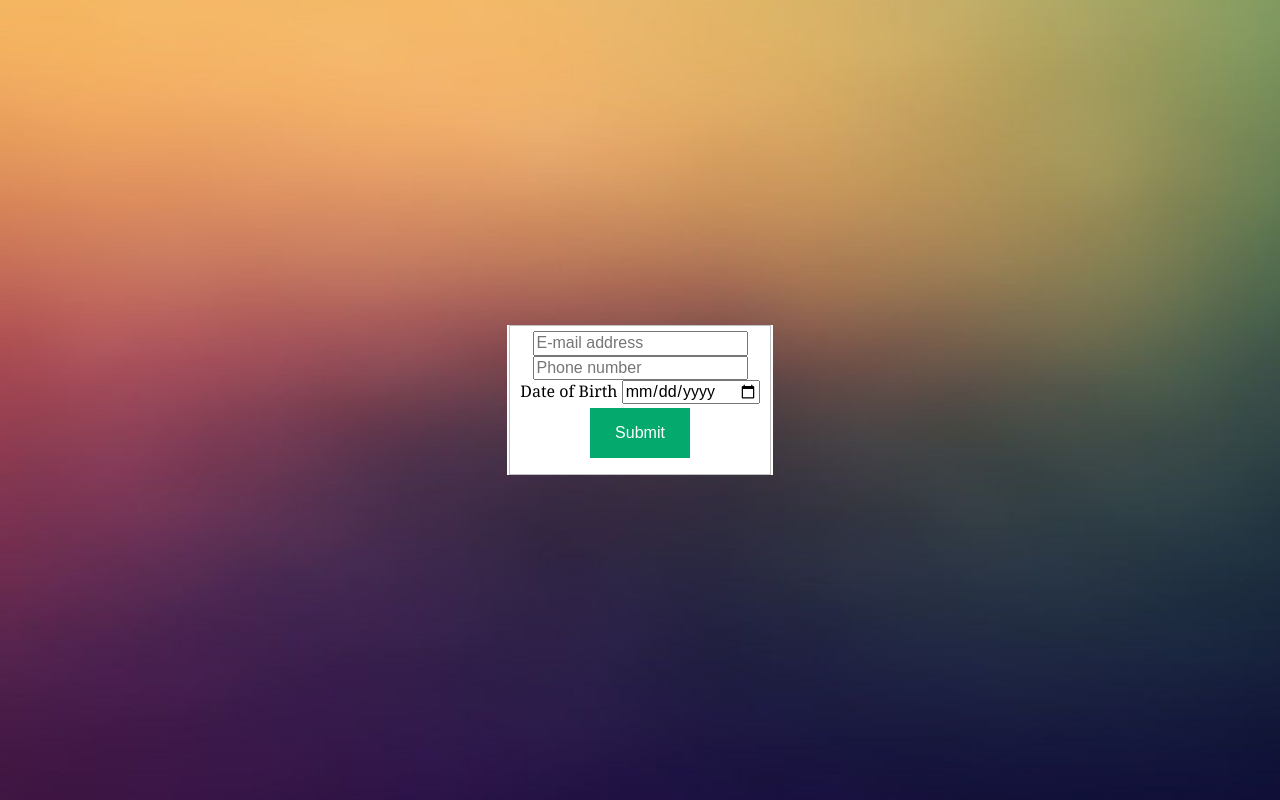
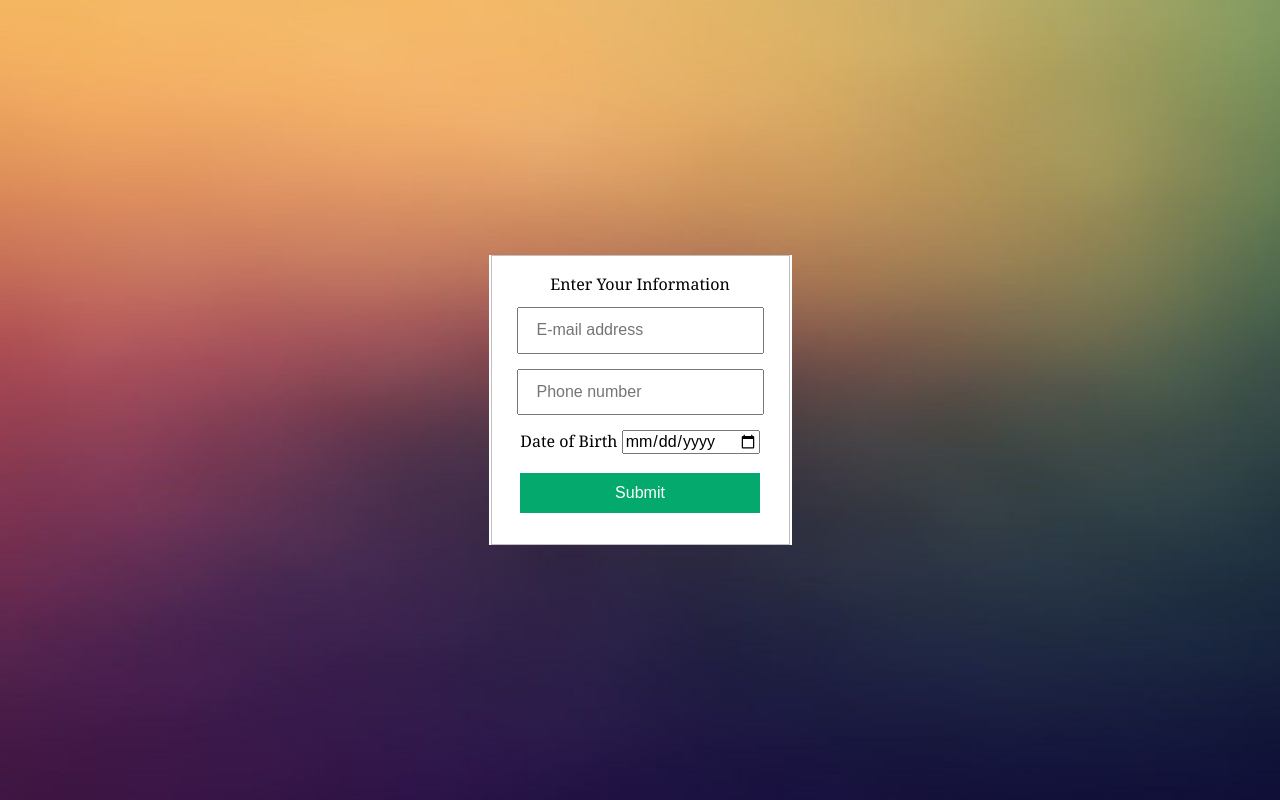
Before and after one commit to itmd-362-jreginaldo/lab2, a plain HTML site: page index.html in a window 1280 px wide. Drawn offline with Linux system fonts and the light colour scheme.

Commit message:
Adjust form input padding

```diff
--- a/css/screen.css
+++ b/css/screen.css
@@ -13,13 +13,18 @@ body {
     display: flex;
 }
 
-div {
+p, div {
     text-align: center; /* Align form elements to the center */
+    margin: 15px;
 }
 
 form {
     background-color: white;
     margin: auto;
+}
+
+input[type=text] {
+    padding: 12px 18px;
 }
 
 button {
@@ -28,8 +33,8 @@ button {
     color: white; /* Text color */
     text-decoration: none;
     margin: 4px 2px;
-    height: 50px;
-    width: 100px;
+    height: 40px;
+    width: 240px;
     cursor: pointer;
 }
 
--- a/index.html
+++ b/index.html
@@ -11,6 +11,7 @@
   <form method="get" action="#null" autocapitalize="off" autocomplete="on">
     <fieldset>
       <legend></legend>
+      <p>Enter Your Information</p>
       <div class="textInput">
         <label>
           <input type="text" name="emailAddress" placeholder="E-mail address" id="emailAddress">
```
